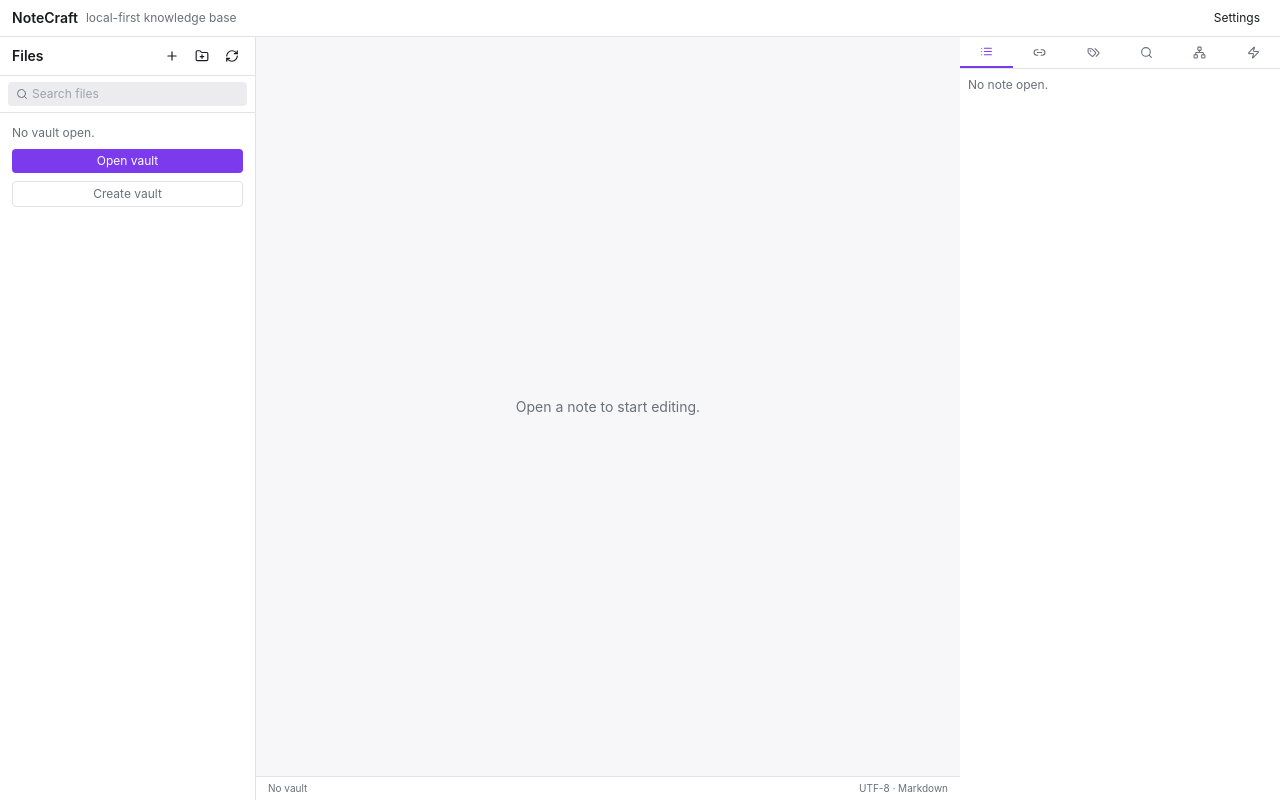
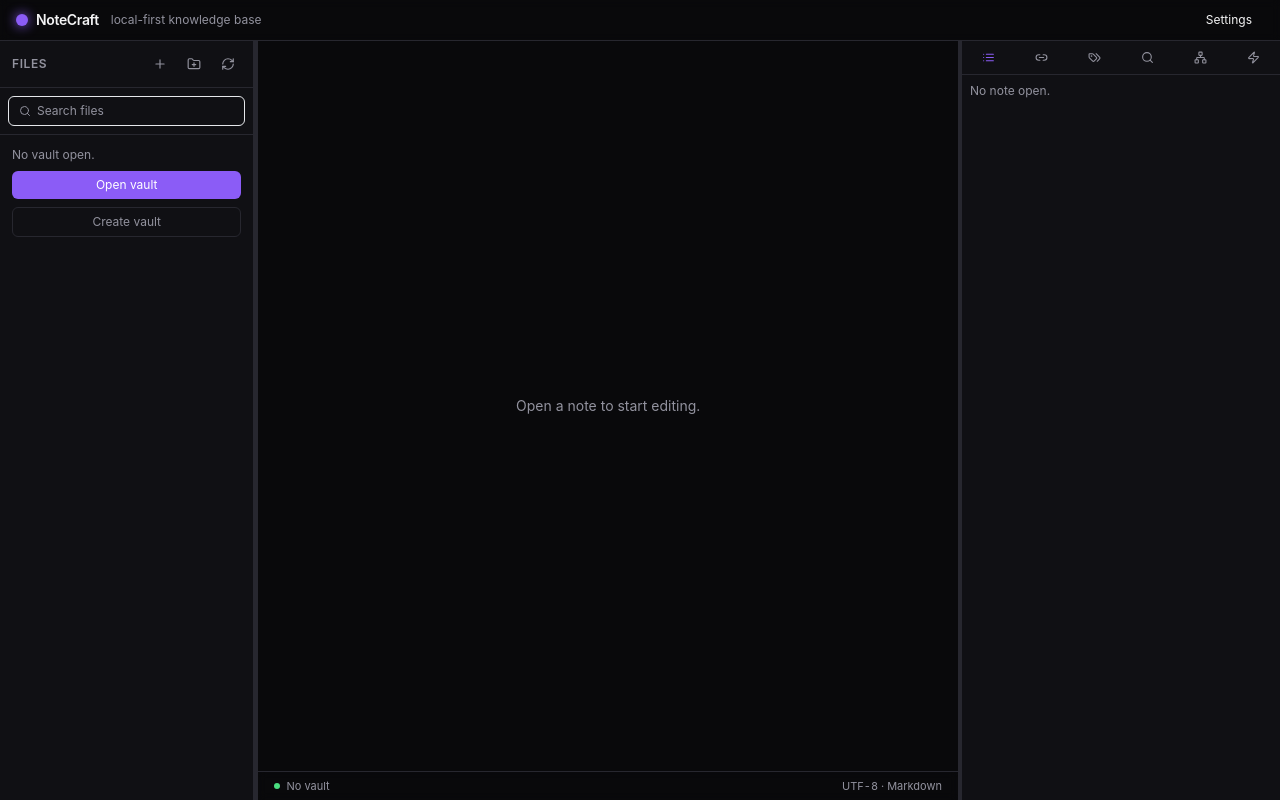
Before and after one commit to fluxeniteab/notecraft, a React (Vite) app: page / in a window 1280 px wide. Built offline with nearby package versions, Linux system fonts and the light colour scheme.

Commit message:
Premium black dynamic UI redesign

```diff
--- a/src/App.tsx
+++ b/src/App.tsx
@@ -1,7 +1,5 @@
 import { useEffect, useState } from "react";
 import { Panel as ResizablePanel, PanelGroup as ResizablePanelGroup, PanelResizeHandle as ResizableHandle } from "react-resizable-panels";
-import GraphView from "./components/GraphView";
-import CanvasView from "./components/CanvasView";
 import { useAppStore } from "./store/appStore";
 import { api } from "./lib/tauri";
 import { applyTheme } from "./lib/theme";
@@ -13,6 +11,8 @@
 import CommandPalette from "./components/CommandPalette";
 import QuickSwitcher from "./components/QuickSwitcher";
 import SettingsDialog from "./components/SettingsDialog";
+import GraphView from "./components/GraphView";
+import CanvasView from "./components/CanvasView";
 
 export default function App() {
   const { panels, setVaultRoot, setRecentVaults, setSettings, theme, settings } = useAppStore();
@@ -55,27 +55,32 @@
   }, []);
 
   return (
-    <div className="h-full flex flex-col bg-bg text-fg">
-      <div className="flex items-center gap-2 px-3 py-1.5 border-b border-border bg-bg-elev text-sm">
-        <span className="font-semibold">NoteCraft</span>
-        <span className="text-fg-muted text-xs">local-first knowledge base</span>
+    <div className="h-full flex flex-col bg-bg text-fg overflow-hidden">
+      {/* Title bar */}
+      <div className="flex items-center gap-3 px-4 py-2 border-b border-border bg-bg-elev/80 backdrop-blur-sm select-none" style={{ WebkitAppRegion: "drag" } as any}>
+        <div className="flex items-center gap-2">
+          <div className="w-3 h-3 rounded-full bg-accent shadow-[0_0_12px_var(--nc-accent)]" />
+          <span className="font-semibold text-sm tracking-tight">NoteCraft</span>
+        </div>
+        <span className="text-fg-muted text-xs hidden md:inline">local-first knowledge base</span>
         <div className="flex-1" />
-        <button className="text-xs px-2 py-1 rounded hover:bg-bg-muted" onClick={() => setSettingsOpen(true)}>Settings</button>
+        <button className="text-xs px-3 py-1 rounded-md hover:bg-bg-muted transition-colors nc-btn" style={{ WebkitAppRegion: "no-drag" } as any} onClick={() => setSettingsOpen(true)}>Settings</button>
       </div>
+      {/* Main workspace */}
       <div className="flex-1 min-h-0">
         <ResizablePanelGroup direction="horizontal" className="h-full">
           {panels.leftSidebar && (
             <>
-              <ResizablePanel defaultSize={20} minSize={12} maxSize={40}>
+              <ResizablePanel defaultSize={20} minSize={12} maxSize={40} className="transition-all duration-200">
                 <Sidebar />
               </ResizablePanel>
-              <ResizableHandle />
+              <ResizableHandle className="w-1 bg-border hover:bg-accent transition-colors" />
             </>
           )}
           <ResizablePanel defaultSize={panels.rightSidebar ? 55 : 80} minSize={30}>
-            <div className="h-full flex flex-col min-h-0">
+            <div className="h-full flex flex-col min-h-0 bg-bg">
               <TabBar />
-              <div className="flex-1 min-h-0">
+              <div className="flex-1 min-h-0 relative">
                 <EditorArea />
               </div>
               <StatusBar />
@@ -83,8 +88,8 @@
           </ResizablePanel>
           {panels.rightSidebar && (
             <>
-              <ResizableHandle />
-              <ResizablePanel defaultSize={25} minSize={15} maxSize={45}>
+              <ResizableHandle className="w-1 bg-border hover:bg-accent transition-colors" />
+              <ResizablePanel defaultSize={25} minSize={15} maxSize={45} className="transition-all duration-200">
                 <RightSidebar />
               </ResizablePanel>
             </>
--- a/src/components/CommandPalette.tsx
+++ b/src/components/CommandPalette.tsx
@@ -37,8 +37,8 @@
 
   if (!open) return null;
   return (
-    <div className="fixed inset-0 z-50 flex items-start justify-center pt-24 bg-black/40" onClick={onClose}>
-      <div className="w-[560px] max-w-[90vw] bg-bg-elev border border-border rounded-lg shadow-xl overflow-hidden" onClick={(e) => e.stopPropagation()}>
+    <div className="fixed inset-0 z-50 flex items-start justify-center pt-24 bg-black/60 backdrop-blur-sm nc-anim-fade" onClick={onClose}>
+      <div className="w-[560px] max-w-[90vw] bg-bg-elev/95 backdrop-blur-md border border-border rounded-xl shadow-2xl overflow-hidden nc-anim-scale" onClick={(e) => e.stopPropagation()}>
         <Command className="w-full">
           <div className="flex items-center px-3 border-b border-border">
             <Command.Input autoFocus placeholder="Type a command or search notes…" className="w-full py-3 bg-transparent outline-none text-sm" />
--- a/src/components/GraphView.tsx
+++ b/src/components/GraphView.tsx
@@ -36,7 +36,7 @@
 
   if (!open) return null;
   return (
-    <div className="fixed inset-0 z-50 bg-bg/95 flex flex-col">
+    <div className="fixed inset-0 z-50 bg-bg/98 flex flex-col nc-anim-fade">
       <div className="flex items-center px-3 py-2 border-b border-border">
         <span className="font-semibold text-sm">Knowledge Graph</span>
         <div className="flex-1" />
--- a/src/components/QuickSwitcher.tsx
+++ b/src/components/QuickSwitcher.tsx
@@ -15,8 +15,8 @@
   if (!quickSwitcherOpen) return null;
   const filtered = files.filter((f) => f.toLowerCase().includes(q.toLowerCase()));
   return (
-    <div className="fixed inset-0 z-50 flex items-start justify-center pt-24 bg-black/40" onClick={() => setQuickSwitcherOpen(false)}>
-      <div className="w-[480px] max-w-[90vw] bg-bg-elev border border-border rounded-lg shadow-xl overflow-hidden" onClick={(e) => e.stopPropagation()}>
+    <div className="fixed inset-0 z-50 flex items-start justify-center pt-24 bg-black/60 backdrop-blur-sm nc-anim-fade" onClick={() => setQuickSwitcherOpen(false)}>
+      <div className="w-[480px] max-w-[90vw] bg-bg-elev/95 backdrop-blur-md border border-border rounded-xl shadow-2xl overflow-hidden nc-anim-scale" onClick={(e) => e.stopPropagation()}>
         <input autoFocus value={q} onChange={(e) => setQ(e.target.value)} placeholder="Switch to note…" className="w-full px-3 py-3 bg-transparent outline-none text-sm border-b border-border" />
         <div className="max-h-80 overflow-auto nc-scroll p-1">
           {filtered.map((f) => (
--- a/src/components/RightSidebar.tsx
+++ b/src/components/RightSidebar.tsx
@@ -19,9 +19,9 @@
   ];
   return (
     <div className="h-full flex flex-col bg-bg-elev">
-      <div className="flex border-b border-border">
+      <div className="flex border-b border-border bg-bg-elev/40">
         {tabs.map((t) => (
-          <button key={t.id} title={t.label} onClick={() => setTab(t.id)} className={`flex-1 flex items-center justify-center py-2 ${tab === t.id ? "text-accent border-b-2 border-accent" : "text-fg-muted hover:text-fg"}`}>
+          <button key={t.id} title={t.label} onClick={() => setTab(t.id)} className={`flex-1 flex items-center justify-center py-2.5 transition-colors duration-150 ${tab === t.id ? "text-accent bg-accent/10" : "text-fg-muted hover:text-fg hover:bg-bg-muted/50"}`}>
             {t.icon}
           </button>
         ))}
--- a/src/components/SettingsDialog.tsx
+++ b/src/components/SettingsDialog.tsx
@@ -22,8 +22,8 @@
   const upd = (k: keyof Settings, v: any) => setDraft({ ...draft, [k]: v });
 
   return (
-    <div className="fixed inset-0 z-50 flex items-center justify-center bg-black/40" onClick={onClose}>
-      <div className="w-[600px] max-w-[90vw] max-h-[80vh] overflow-auto nc-scroll bg-bg-elev border border-border rounded-lg shadow-xl p-4" onClick={(e) => e.stopPropagation()}>
+    <div className="fixed inset-0 z-50 flex items-center justify-center bg-black/60 backdrop-blur-sm nc-anim-fade" onClick={onClose}>
+      <div className="w-[600px] max-w-[90vw] max-h-[80vh] overflow-auto nc-scroll bg-bg-elev/95 backdrop-blur-md border border-border rounded-xl shadow-2xl p-5 nc-anim-scale" onClick={(e) => e.stopPropagation()}>
         <div className="flex items-center mb-3">
           <h2 className="font-semibold">Settings</h2>
           <div className="flex-1" />
--- a/src/components/Sidebar.tsx
+++ b/src/components/Sidebar.tsx
@@ -2,7 +2,7 @@
 import { useAppStore } from "../store/appStore";
 import { api } from "../lib/tauri";
 import type { FileEntry } from "../lib/types";
-import { Folder, FileText, Plus, FolderPlus, Search, RefreshCw } from "lucide-react";
+import { FileText, Plus, FolderPlus, Search, RefreshCw, ChevronRight } from "lucide-react";
 import { cn } from "../lib/cn";
 
 export default function Sidebar() {
@@ -13,17 +13,10 @@
 
   const loadRoot = async () => {
     if (!vaultRoot) return;
-    try {
-      const entries = await api.listDir("");
-      setFiles(entries);
-    } catch (e) {
-      console.error(e);
-    }
+    try { setFiles(await api.listDir("")); } catch (e) { console.error(e); }
   };
 
-  useEffect(() => {
-    loadRoot();
-  }, [vaultRoot]);
+  useEffect(() => { loadRoot(); }, [vaultRoot]);
 
   const openVault = async () => {
     try {
@@ -34,9 +27,7 @@
         setVaultRoot(root);
         await loadRoot();
       }
-    } catch (e) {
-      console.error(e);
-    }
+    } catch (e) { console.error(e); }
   };
 
   const createVault = async () => {
@@ -48,9 +39,7 @@
         setVaultRoot(root);
         await loadRoot();
       }
-    } catch (e) {
-      console.error(e);
-    }
+    } catch (e) { console.error(e); }
   };
 
   const handleCreate = async () => {
@@ -65,48 +54,44 @@
         await api.createDir(newName);
         await loadRoot();
       }
-    } catch (e) {
-      console.error(e);
-    } finally {
-      setCreating(null);
-      setNewName("");
-    }
+    } catch (e) { console.error(e); }
+    finally { setCreating(null); setNewName(""); }
   };
 
   const visible = files.filter((f) => !query || f.name.toLowerCase().includes(query.toLowerCase()));
 
   return (
     <div className="h-full flex flex-col bg-bg-elev border-r border-border">
-      <div className="px-3 py-2 border-b border-border flex items-center gap-2">
-        <span className="font-semibold text-sm">Files</span>
+      <div className="px-3 py-2.5 border-b border-border flex items-center gap-2">
+        <span className="font-semibold text-xs uppercase tracking-wider text-fg-muted">Files</span>
         <div className="flex-1" />
-        <button title="New note" className="p-1 rounded hover:bg-bg-muted" onClick={() => setCreating("file")}><Plus size={14} /></button>
-        <button title="New folder" className="p-1 rounded hover:bg-bg-muted" onClick={() => setCreating("folder")}><FolderPlus size={14} /></button>
-        <button title="Refresh" className="p-1 rounded hover:bg-bg-muted" onClick={loadRoot}><RefreshCw size={14} /></button>
+        <button title="New note" className="p-1.5 rounded-md hover:bg-bg-muted transition-colors nc-btn text-fg-muted hover:text-fg" onClick={() => setCreating("file")}><Plus size={14} /></button>
+        <button title="New folder" className="p-1.5 rounded-md hover:bg-bg-muted transition-colors nc-btn text-fg-muted hover:text-fg" onClick={() => setCreating("folder")}><FolderPlus size={14} /></button>
+        <button title="Refresh" className="p-1.5 rounded-md hover:bg-bg-muted transition-colors nc-btn text-fg-muted hover:text-fg" onClick={loadRoot}><RefreshCw size={14} /></button>
       </div>
-      <div className="px-2 py-1.5 border-b border-border">
-        <div className="flex items-center gap-1 px-2 py-1 rounded bg-bg-muted">
+      <div className="px-2 py-2 border-b border-border">
+        <div className="flex items-center gap-1.5 px-2.5 py-1.5 rounded-md bg-bg-muted/60 border border-border/60 focus-within:border-accent transition-colors">
           <Search size={12} className="text-fg-muted" />
-          <input value={query} onChange={(e) => setQuery(e.target.value)} placeholder="Search files" className="bg-transparent outline-none text-xs flex-1" />
+          <input value={query} onChange={(e) => setQuery(e.target.value)} placeholder="Search files" className="bg-transparent outline-none text-xs flex-1 text-fg placeholder:text-fg-muted" />
         </div>
       </div>
       {!vaultRoot && (
         <div className="p-3 text-xs text-fg-muted flex flex-col gap-2">
           <p>No vault open.</p>
-          <button className="px-2 py-1 rounded bg-accent text-accent-fg" onClick={openVault}>Open vault</button>
-          <button className="px-2 py-1 rounded border border-border" onClick={createVault}>Create vault</button>
+          <button className="px-3 py-1.5 rounded-md bg-accent text-accent-fg nc-btn text-xs" onClick={openVault}>Open vault</button>
+          <button className="px-3 py-1.5 rounded-md border border-border nc-btn text-xs hover:bg-bg-muted" onClick={createVault}>Create vault</button>
         </div>
       )}
       {creating && (
-        <div className="px-2 py-1.5 border-b border-border flex gap-1">
-          <input autoFocus value={newName} onChange={(e) => setNewName(e.target.value)} onKeyDown={(e) => { if (e.key === "Enter") handleCreate(); if (e.key === "Escape") setCreating(null); }} className="flex-1 text-xs px-2 py-1 rounded bg-bg-muted outline-none" placeholder={creating === "file" ? "note name" : "folder name"} />
+        <div className="px-2 py-2 border-b border-border">
+          <input autoFocus value={newName} onChange={(e) => setNewName(e.target.value)} onKeyDown={(e) => { if (e.key === "Enter") handleCreate(); if (e.key === "Escape") setCreating(null); }} className="w-full text-xs px-2.5 py-1.5 rounded-md bg-bg-muted border border-border outline-none focus:border-accent transition-colors" placeholder={creating === "file" ? "note name" : "folder name"} />
         </div>
       )}
       <div className="flex-1 overflow-auto nc-scroll p-1">
         {vaultRoot && <FileTree entries={visible} depth={0} onOpen={(p) => { setSelectedFile(p); openTab(p); }} selected={selectedFile} />}
       </div>
       {vaultRoot && (
-        <div className="px-2 py-1.5 border-t border-border text-[10px] text-fg-muted truncate" title={vaultRoot}>
+        <div className="px-3 py-2 border-t border-border text-[10px] text-fg-muted truncate" title={vaultRoot}>
           {vaultRoot}
         </div>
       )}
@@ -138,23 +123,33 @@
       {entries.map((e) => (
         <li key={e.path}>
           <button
-            className={cn("w-full flex items-center gap-1.5 px-1.5 py-0.5 rounded text-left hover:bg-bg-muted", selected === e.path && "bg-bg-muted")}
-            style={{ paddingLeft: 6 + depth * 12 }}
+            className={cn(
+              "w-full flex items-center gap-2 px-2 py-1.5 rounded-md text-left transition-colors duration-100",
+              selected === e.path ? "bg-accent/15 text-fg" : "text-fg-muted hover:bg-bg-muted hover:text-fg"
+            )}
+            style={{ paddingLeft: 8 + depth * 14 }}
             onClick={() => (e.is_dir ? toggle(e) : onOpen(e.path))}
             onContextMenu={(ev) => {
               ev.preventDefault();
-              // simple delete confirm
               if (confirm(`Delete ${e.name}?`)) {
                 api.deletePath(e.path, true).then(() => window.location.reload()).catch(console.error);
               }
             }}
           >
-            {e.is_dir ? <Folder size={13} className="text-fg-muted shrink-0" /> : <FileText size={13} className="text-fg-muted shrink-0" />}
+            {e.is_dir ? (
+              <span className="transition-transform duration-150" style={{ transform: expanded[e.path] ? "rotate(90deg)" : "rotate(0deg)" }}>
+                <ChevronRight size={12} className="text-fg-muted shrink-0" />
+              </span>
+            ) : (
+              <FileText size={13} className="text-fg-muted shrink-0" />
+            )}
             <span className="truncate">{e.name}</span>
-            {loading[e.path] && <span className="text-[10px] text-fg-muted">…</span>}
+            {loading[e.path] && <span className="text-[10px] text-fg-muted ml-auto">…</span>}
           </button>
           {expanded[e.path] && (
-            <FileTree entries={expanded[e.path]} depth={depth + 1} onOpen={onOpen} selected={selected} />
+            <div className="nc-anim-slide">
+              <FileTree entries={expanded[e.path]} depth={depth + 1} onOpen={onOpen} selected={selected} />
+            </div>
           )}
         </li>
       ))}
--- a/src/components/StatusBar.tsx
+++ b/src/components/StatusBar.tsx
@@ -4,11 +4,14 @@
   const { vaultRoot, tabs, activeTabId } = useAppStore();
   const active = tabs.find((t) => t.id === activeTabId);
   return (
-    <div className="flex items-center gap-3 px-3 py-1 border-t border-border bg-bg-elev text-[10px] text-fg-muted">
-      <span>{vaultRoot ? "Vault open" : "No vault"}</span>
-      {active && <span>· {active.path}</span>}
+    <div className="flex items-center gap-3 px-4 py-1.5 border-t border-border bg-bg-elev/60 text-[11px] text-fg-muted backdrop-blur-sm">
+      <span className="flex items-center gap-1.5">
+        <span className="w-1.5 h-1.5 rounded-full bg-success" />
+        {vaultRoot ? "Vault open" : "No vault"}
+      </span>
+      {active && <span className="truncate max-w-[40%]">· {active.path}</span>}
       <div className="flex-1" />
-      <span>UTF-8 · Markdown</span>
+      <span className="tabular-nums">UTF-8 · Markdown</span>
     </div>
   );
 }
--- a/src/styles.css
+++ b/src/styles.css
@@ -3,43 +3,101 @@
 @tailwind utilities;
 
 :root {
-  color-scheme: light;
-  --nc-bg: #f7f7f9;
-  --nc-bg-elev: #ffffff;
-  --nc-bg-muted: #ececef;
-  --nc-fg: #1a1b1f;
-  --nc-fg-muted: #6b6f7a;
-  --nc-border: #e2e3e8;
-  --nc-accent: #7c3aed;
-  --nc-accent-fg: #ffffff;
-  --nc-danger: #dc2626;
-  --nc-success: #16a34a;
-  --nc-font-ui: Inter, system-ui, sans-serif;
+  color-scheme: dark;
+  --nc-bg: #09090B;
+  --nc-bg-elev: #101014;
+  --nc-bg-muted: #16161C;
+  --nc-fg: #F4F4F5;
+  --nc-fg-muted: #92929E;
+  --nc-border: #27272F;
+  --nc-accent: #8B5CF6;
+  --nc-accent-2: #60A5FA;
+  --nc-accent-fg: #FFFFFF;
+  --nc-danger: #F87171;
+  --nc-success: #4ADE80;
+  --nc-font-ui: "Inter", "Geist Sans", system-ui, sans-serif;
   --nc-font-editor: "JetBrains Mono", ui-monospace, monospace;
-  --nc-radius: 8px;
+  --nc-font-title: "Inter", "Geist Sans", system-ui, sans-serif;
+  --nc-radius: 10px;
+  --nc-radius-sm: 6px;
+  --nc-shadow: 0 8px 32px rgba(0, 0, 0, 0.45);
+  --nc-shadow-sm: 0 2px 8px rgba(0, 0, 0, 0.3);
+  --nc-ease: cubic-bezier(0.2, 0.8, 0.2, 1);
+  --nc-dur-fast: 140ms;
+  --nc-dur: 180ms;
+  --nc-dur-slow: 240ms;
 }
 
-.dark {
-  color-scheme: dark;
-  --nc-bg: #0f1117;
-  --nc-bg-elev: #171923;
-  --nc-bg-muted: #1f2130;
-  --nc-fg: #e6e8ee;
-  --nc-fg-muted: #9aa0ad;
-  --nc-border: #2a2d3a;
-  --nc-accent: #8b5cf6;
-  --nc-accent-fg: #ffffff;
-  --nc-danger: #f87171;
-  --nc-success: #4ade80;
+.light {
+  color-scheme: light;
+  --nc-bg: #F7F7F9;
+  --nc-bg-elev: #FFFFFF;
+  --nc-bg-muted: #ECECEF;
+  --nc-fg: #1A1B1F;
+  --nc-fg-muted: #6B6F7A;
+  --nc-border: #E2E3E8;
+  --nc-accent: #7C3AED;
+  --nc-accent-2: #3B82F6;
+  --nc-accent-fg: #FFFFFF;
+  --nc-danger: #DC2626;
+  --nc-success: #16A34A;
+  --nc-shadow: 0 8px 32px rgba(0, 0, 0, 0.08);
+  --nc-shadow-sm: 0 2px 8px rgba(0, 0, 0, 0.06);
 }
 
 * { box-sizing: border-box; }
 html, body, #root { height: 100%; margin: 0; }
-body { font-family: var(--nc-font-ui); background: var(--nc-bg); color: var(--nc-fg); }
+body {
+  font-family: var(--nc-font-ui);
+  background: var(--nc-bg);
+  color: var(--nc-fg);
+  -webkit-font-smoothing: antialiased;
+}
 .nc-scroll { scrollbar-width: thin; scrollbar-color: var(--nc-border) transparent; }
-.nc-scroll::-webkit-scrollbar { width: 10px; height: 10px; }
-.nc-scroll::-webkit-scrollbar-thumb { background: var(--nc-border); border-radius: 6px; }
+.nc-scroll::-webkit-scrollbar { width: 8px; height: 8px; }
+.nc-scroll::-webkit-scrollbar-thumb { background: var(--nc-border); border-radius: 4px; }
 .cm-editor { height: 100%; }
 .cm-scroller { font-family: var(--nc-font-editor); }
-.reduced-motion * { transition: none !important; animation: none !important; }
-.high-contrast { --nc-border: #000; }
+.reduced-motion *, .reduced-motion *::before, .reduced-motion *::after {
+  transition: none !important; animation: none !important;
+}
+.high-contrast { --nc-border: #FFFFFF; }
+
+/* Animations */
+@keyframes nc-fade-in { from { opacity: 0; } to { opacity: 1; } }
+@keyframes nc-scale-in { from { opacity: 0; transform: scale(0.96); } to { opacity: 1; transform: scale(1); } }
+@keyframes nc-slide-down { from { opacity: 0; transform: translateY(-8px); } to { opacity: 1; transform: translateY(0); } }
+.nc-anim-fade { animation: nc-fade-in var(--nc-dur) var(--nc-ease) both; }
+.nc-anim-scale { animation: nc-scale-in var(--nc-dur) var(--nc-ease) both; }
+.nc-anim-slide { animation: nc-slide-down var(--nc-dur) var(--nc-ease) both; }
+
+.nc-panel {
+  background: var(--nc-bg-elev);
+  border: 1px solid var(--nc-border);
+  border-radius: var(--nc-radius);
+  box-shadow: var(--nc-shadow-sm);
+}
+.nc-btn {
+  transition: background var(--nc-dur-fast) var(--nc-ease), transform var(--nc-dur-fast) var(--nc-ease), color var(--nc-dur-fast) var(--nc-ease);
+}
+.nc-btn:hover { transform: translateY(-1px); }
+.nc-btn:active { transform: translateY(0); }
+.nc-focus:focus-visible { outline: 2px solid var(--nc-accent); outline-offset: 2px; }
+
+/* Markdown preview styling */
+.nc-prose h1, .nc-prose h2, .nc-prose h3 { font-family: var(--nc-font-title); font-weight: 600; letter-spacing: -0.01em; }
+.nc-prose h1 { font-size: 1.9rem; margin: 1.2em 0 0.6em; }
+.nc-prose h2 { font-size: 1.45rem; margin: 1.1em 0 0.5em; }
+.nc-prose h3 { font-size: 1.2rem; margin: 1em 0 0.4em; }
+.nc-prose p { line-height: 1.7; margin: 0.8em 0; }
+.nc-prose code { font-family: var(--nc-font-editor); font-size: 0.9em; background: var(--nc-bg-muted); padding: 0.15em 0.4em; border-radius: 4px; }
+.nc-prose pre { background: var(--nc-bg-muted); padding: 1em; border-radius: 8px; overflow-x: auto; }
+.nc-prose pre code { background: transparent; padding: 0; }
+.nc-prose a { color: var(--nc-accent); text-decoration: none; }
+.nc-prose a:hover { text-decoration: underline; }
+.nc-prose blockquote { border-left: 3px solid var(--nc-accent); padding-left: 1em; color: var(--nc-fg-muted); }
+.nc-prose table { border-collapse: collapse; width: 100%; }
+.nc-prose th, .nc-prose td { border: 1px solid var(--nc-border); padding: 0.5em 0.75em; }
+.nc-prose th { background: var(--nc-bg-muted); }
+.nc-prose img { max-width: 100%; border-radius: 8px; }
+.nc-prose hr { border: none; border-top: 1px solid var(--nc-border); margin: 2em 0; }
```
Also changed, not shown: src/components/EditorArea.tsx (+20 -22 lines), src/components/TabBar.tsx (+9 -7 lines).
